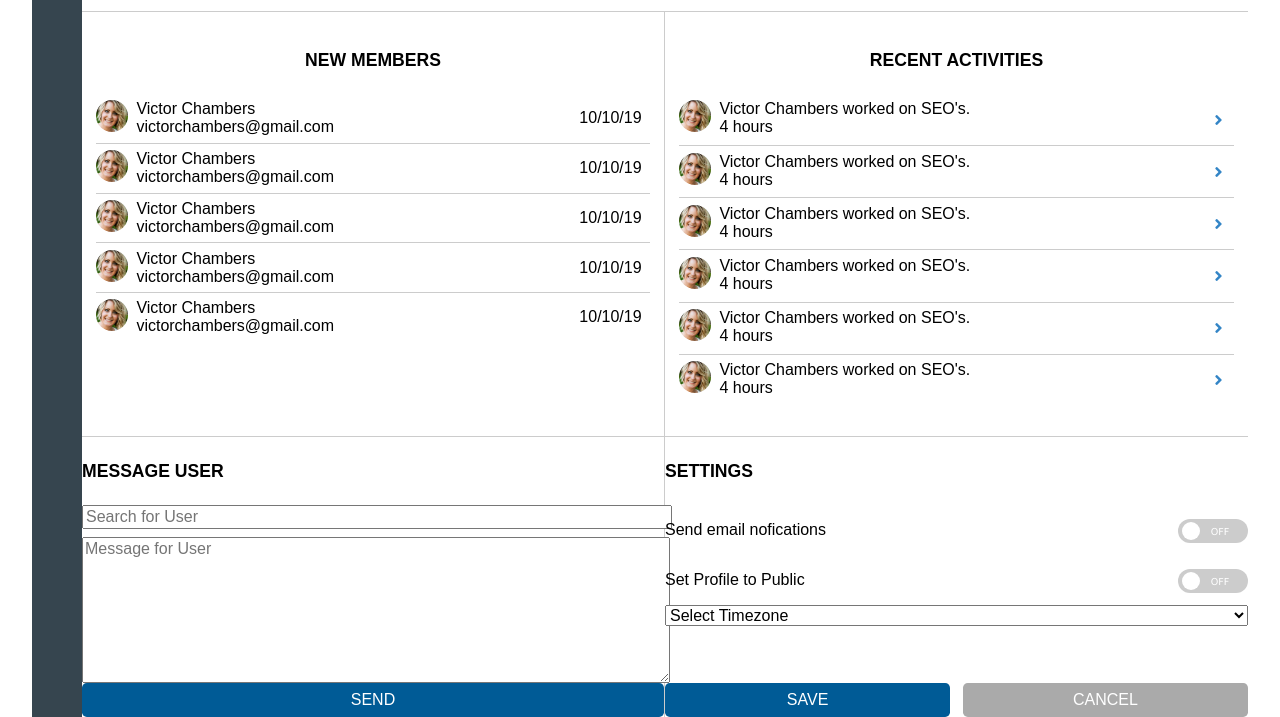
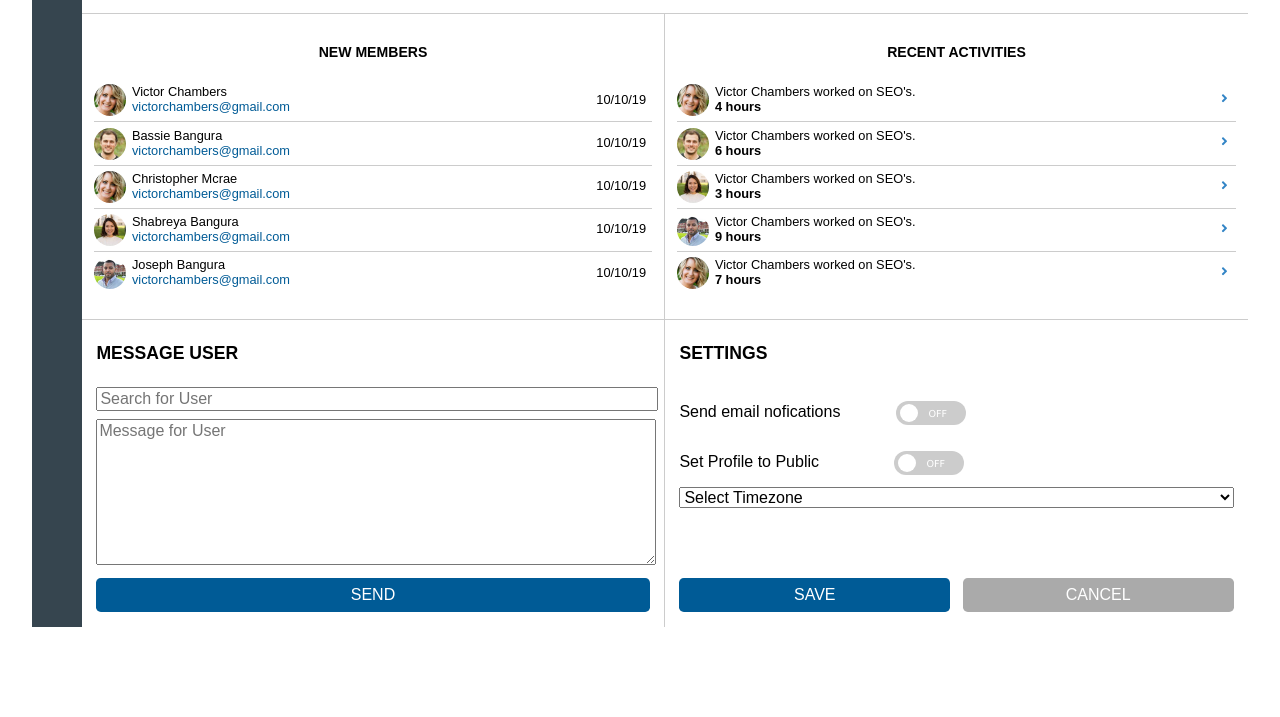
Before and after one commit to bassiebangura/Project_7_WebApp_Dashboard_, a plain HTML site: page index.html in a window 1280 px wide. Shown: the part 1304-2021 px from the top of the page. After the commit the page ends 1931 px from the top, so only its background shows below. Drawn offline with nearby package versions, Linux system fonts and the light colour scheme.

Commit message:
Edit font size in certain sections

```diff
--- a/index.html
+++ b/index.html
@@ -110,7 +110,9 @@
     <main>
       <section class="dashboard-heading-search">
         <h1 class="headline--primary dashboard-header">Dashboard</h1>
-        <input class="search-bar" type="text" placeholder="Search"/>
+        <div class="search-bar-container">
+          <input class="search-bar" type="text" placeholder="Search"/>
+        </div>
       </section>
       <section class="web-traffic-chart">
         <p class="alert-message"><span class="alert">Alert</span> This is wwhat you need to know.</p>
@@ -216,10 +218,10 @@
             </div>
           </li>
           <li class="new-members__card">
-            <img class="img--avatar" src="images/member-1.jpg"  class="img--avatar new-members__card__image"/>
+            <img class="img--avatar" src="images/member-2.jpg"  class="img--avatar new-members__card__image"/>
             <div class="new-members__card__info-container">
               <div class="new-members__card__details">
-                <p class="new-members__card__details__name">Victor Chambers</p>
+                <p class="new-members__card__details__name">Bassie Bangura</p>
                 <p class="new-members__card__details__email">victorchambers@gmail.com</p>
               </div>
               <p class="new-members__card__signup-date shift-far-right">10/10/19</p>
@@ -229,27 +231,27 @@
             <img class="img--avatar" src="images/member-1.jpg"  class="img--avatar new-members__card__image"/>
             <div class="new-members__card__info-container">
               <div class="new-members__card__details">
-                <p class="new-members__card__details__name">Victor Chambers</p>
+                <p class="new-members__card__details__name">Christopher Mcrae</p>
                 <p class="new-members__card__details__email">victorchambers@gmail.com</p>
               </div>
               <p class="new-members__card__signup-date shift-far-right">10/10/19</p>
             </div>
           </li>
           <li class="new-members__card">
-            <img class="img--avatar" src="images/member-1.jpg"  class="img--avatar new-members__card__image"/>
+            <img class="img--avatar" src="images/member-3.jpg"  class="img--avatar new-members__card__image"/>
             <div class="new-members__card__info-container">
               <div class="new-members__card__details">
-                <p class="new-members__card__details__name">Victor Chambers</p>
+                <p class="new-members__card__details__name">Shabreya Bangura</p>
                 <p class="new-members__card__details__email">victorchambers@gmail.com</p>
               </div>
               <p class="new-members__card__signup-date shift-far-right">10/10/19</p>
             </div>
           </li>
           <li class="new-members__card">
-            <img class="img--avatar" src="images/member-1.jpg"  class="img--avatar new-members__card__image"/>
+            <img class="img--avatar" src="images/member-4.jpg"  class="img--avatar new-members__card__image"/>
             <div class="new-members__card__info-container">
               <div class="new-members__card__details">
-                <p class="new-members__card__details__name">Victor Chambers</p>
+                <p class="new-members__card__details__name">Joseph Bangura</p>
                 <p class="new-members__card__details__email">victorchambers@gmail.com</p>
               </div>
               <p class="new-members__card__signup-date shift-far-right">10/10/19</p>
@@ -265,7 +267,37 @@
             <div class="recent-activities__details__info-container">
               <div class="recent-activities__details__activity">
                 <p>Victor Chambers worked on SEO's.</p>
-                <p>4 hours</p>
+                <p class="activity-hours">4 hours</p>
+              </div>
+              <i class="fa fa-angle-right more-details shift-far-right"></i>
+            </div>
+          </li>
+          <li class="recent-activities__details">
+            <img class="img--avatar" src="images/member-2.jpg"/>
+            <div class="recent-activities__details__info-container">
+              <div class="recent-activities__details__activity">
+                <p>Victor Chambers worked on SEO's.</p>
+                <p class="activity-hours">6 hours</p>
+              </div>
+              <i class="fa fa-angle-right more-details shift-far-right"></i>
+            </div>
+          </li>
+          <li class="recent-activities__details">
+            <img class="img--avatar" src="images/member-3.jpg"/>
+            <div class="recent-activities__details__info-container">
+              <div class="recent-activities__details__activity">
+                <p>Victor Chambers worked on SEO's.</p>
+                <p class="activity-hours">3 hours</p>
+              </div>
+              <i class="fa fa-angle-right more-details shift-far-right"></i>
+            </div>
+          </li>
+          <li class="recent-activities__details">
+            <img class="img--avatar" src="images/member-4.jpg"/>
+            <div class="recent-activities__details__info-container">
+              <div class="recent-activities__details__activity">
+                <p>Victor Chambers worked on SEO's.</p>
+                <p class="activity-hours">9 hours</p>
               </div>
               <i class="fa fa-angle-right more-details shift-far-right"></i>
             </div>
@@ -275,47 +307,7 @@
             <div class="recent-activities__details__info-container">
               <div class="recent-activities__details__activity">
                 <p>Victor Chambers worked on SEO's.</p>
-                <p>4 hours</p>
-              </div>
-              <i class="fa fa-angle-right more-details shift-far-right"></i>
-            </div>
-          </li>
-          <li class="recent-activities__details">
-            <img class="img--avatar" src="images/member-1.jpg"/>
-            <div class="recent-activities__details__info-container">
-              <div class="recent-activities__details__activity">
-                <p>Victor Chambers worked on SEO's.</p>
-                <p>4 hours</p>
-              </div>
-              <i class="fa fa-angle-right more-details shift-far-right"></i>
-            </div>
-          </li>
-          <li class="recent-activities__details">
-            <img class="img--avatar" src="images/member-1.jpg"/>
-            <div class="recent-activities__details__info-container">
-              <div class="recent-activities__details__activity">
-                <p>Victor Chambers worked on SEO's.</p>
-                <p>4 hours</p>
-              </div>
-              <i class="fa fa-angle-right more-details shift-far-right"></i>
-            </div>
-          </li>
-          <li class="recent-activities__details">
-            <img class="img--avatar" src="images/member-1.jpg"/>
-            <div class="recent-activities__details__info-container">
-              <div class="recent-activities__details__activity">
-                <p>Victor Chambers worked on SEO's.</p>
-                <p>4 hours</p>
-              </div>
-              <i class="fa fa-angle-right more-details shift-far-right"></i>
-            </div>
-          </li>
-          <li class="recent-activities__details">
-            <img class="img--avatar" src="images/member-1.jpg"/>
-            <div class="recent-activities__details__info-container">
-              <div class="recent-activities__details__activity">
-                <p>Victor Chambers worked on SEO's.</p>
-                <p>4 hours</p>
+                <p class="activity-hours">7 hours</p>
               </div>
               <i class="fa fa-angle-right more-details shift-far-right"></i>
             </div>
@@ -334,14 +326,14 @@
         <h4 class="headline--secondary">SETTINGS</h4>
         <div class="settings__email">
           <p>Send email nofications</P>
-          <label class="switch">
+          <label class="switch send-email">
             <input type="checkbox">
             <div class="slider"></div>
           </label>
         </div>
         <div class="settings__profile">
           <p>Set Profile to Public</P>
-          <label class="switch">
+          <label class="switch set-public">
             <input type="checkbox">
             <div class="slider"></div>
           </label>
--- a/scss/layouts/_sections.scss
+++ b/scss/layouts/_sections.scss
@@ -6,16 +6,30 @@
                                $justify-content: center);
 
         }*/
-    padding: 0.6em 0.6em 0.8em 0.6em;
+
+}
+
+.dashboard-header {
+    margin-right: 0.8em;
+}
+
+.search-bar-container {
+    width:100%;
+    text-align: right;
+    padding: 0.3em 0.5em 0.3em 0;
+    border-left: $border-settings;
+    border-bottom: $border-settings;
 }
 
 .search-bar {
     margin-left: auto;
+    padding: 0.2em 0 0.2em 0;
 }
 
 .dashboard-header {
     margin-top: 0;
     margin-bottom: 0;
+    padding: 0.6em 0 0.8em 0.5em;
 }
 
 /** Traffic Chart Section **/
@@ -200,6 +214,10 @@ ul li.new-members__card:last-child {
     }
 }
 
+.new-members__card__details__email {
+    color: $major-blue;
+}
+
 /**** Recent Activities ****/
 .recent-activities {
     text-align: center;
@@ -239,9 +257,22 @@ ul li.recent-activities__details:last-child {
     width: 100%;
 }
 
+.activity-hours {
+    font-weight: bold;
+}
+
+
+//setting recent activities and new members sections font
+
+.new-members,
+.recent-activities {
+    font-size: 0.8em;
+}
+
 /**** Message User ****/
 .message-user {
     border-top: $border-settings;
+    padding: 0 0.9em 0.9em 0.9em;
     @include flexible($direction: column);
     @include mq($sm) {
         border-right: $border-settings;
@@ -263,6 +294,7 @@ ul li.recent-activities__details:last-child {
 
 .message-user__details__textarea {
     height: 140px;
+    margin-bottom: 0.8em;
 }
 
 
@@ -280,7 +312,7 @@ ul li.recent-activities__details:last-child {
 .settings {
     border-top: $border-settings;
     @include flexible($direction: column);
-
+    padding: 0 0.9em 0.9em 0.9em;
 }
 .settings > * {
     width: 100%;
@@ -292,6 +324,14 @@ ul li.recent-activities__details:last-child {
 .switch {
     margin-left: auto;
     margin-top: 14px;
+}
+
+.send-email {
+    margin-left: 10%;
+}
+
+.set-public {
+    margin-left: 13.5%;
 }
 
 .settings__buttons {
```
Also changed, not shown: css/styles.css, scss/layouts/_headers.scss (line endings or trailing spaces), 1 other file.
